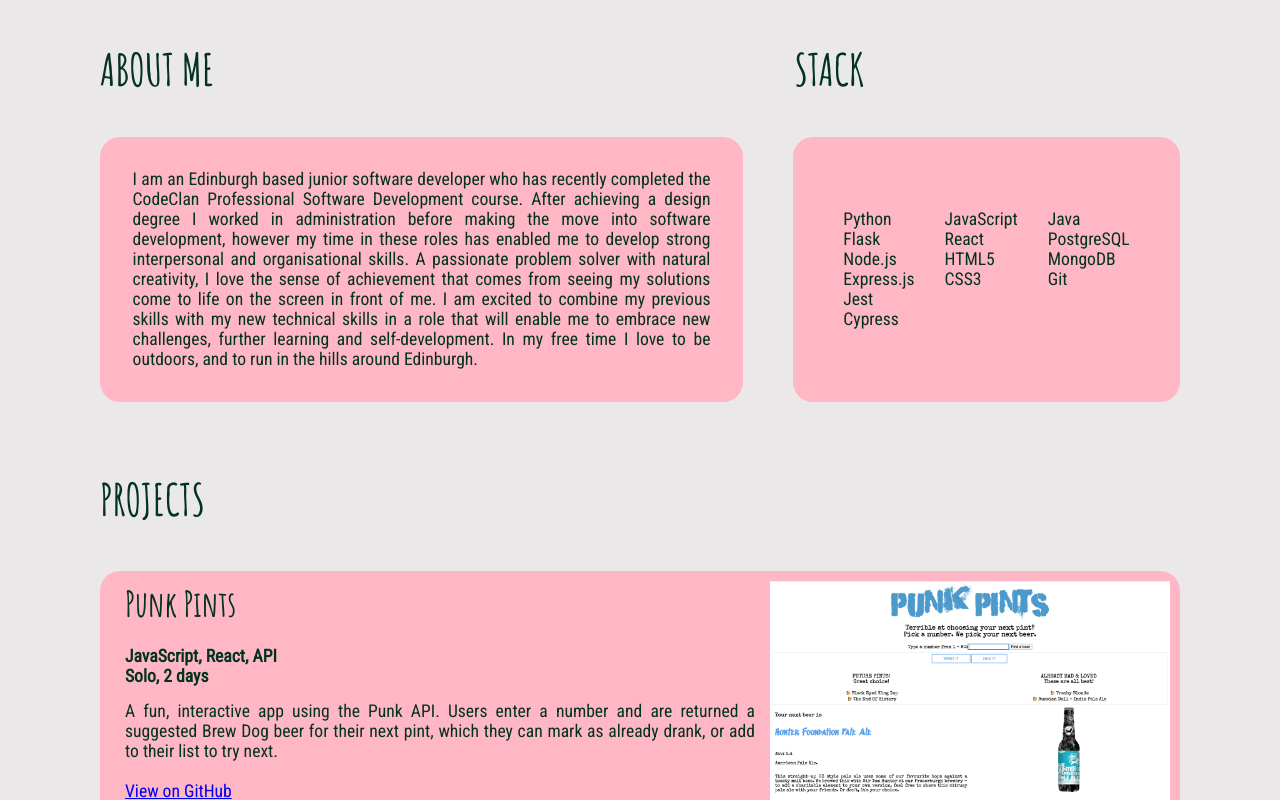
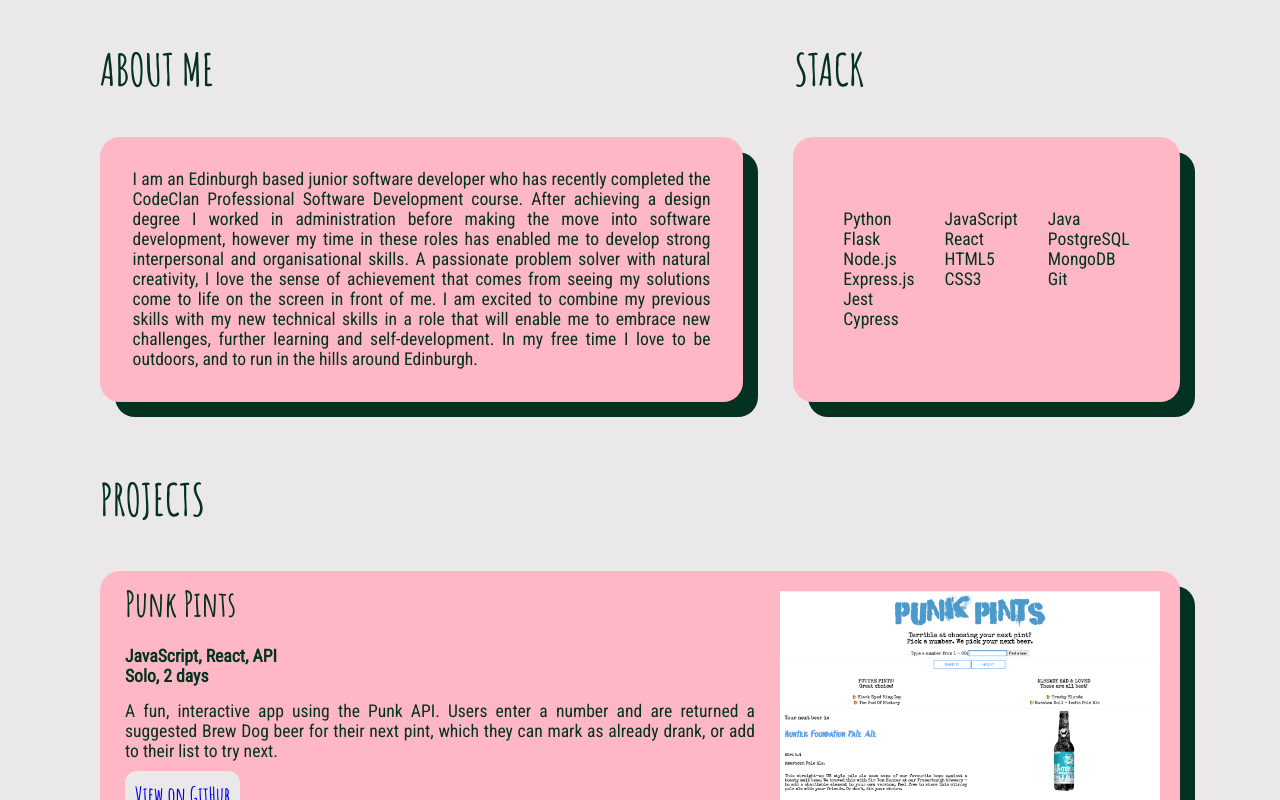
Before and after one commit to charbroadley/portfolio, a React (Create React App) app: page / in a window 1280 px wide. Shown: the part 180-980 px from the top of the page. Built offline with nearby package versions, Linux system fonts and the light colour scheme.

Commit message:
working an exciting buttons

```diff
--- a/src/components/Project2.js
+++ b/src/components/Project2.js
@@ -11,7 +11,7 @@ const Project2 = () => {
                 <p>
                     A fun, interactive app using the Punk API. Users enter a number and are returned a suggested Brew Dog beer for their next pint, which they can mark as already drank, or add to their list to try next.
                     <br/><br/>
-                    <a href="https://github.com/charbroadley/punk_pints">View on GitHub</a>
+                    <a className="github-link" href="https://github.com/charbroadley/punk_pints">View on GitHub</a>
                 </p>
             </div>
             <img className="project-image" src={punkPintsScreengrab} alt="screengrab of Punk Pints app"></img>
--- a/src/index.css
+++ b/src/index.css
@@ -201,8 +201,8 @@
 }
 
 
+/* CSS FOR TABLETS 769px - 1079px */
 
-/* CSS FOR TABLETS 769px - 1079px */
 
 /* CSS FOR DESKTOP COMPUTERS */
 @media (min-width: 1080px) {
@@ -276,6 +276,7 @@
         border-radius: 20px;
         margin: 25px 25px 25px 100px;
         /* top, right, bottom, left */
+        box-shadow: 15px 15px #033220;
         grid-area: textbox1;
         display: flex;
         align-items: center;
@@ -297,6 +298,7 @@
         background-color: #FFB7C6;
         border-radius: 20px;
         margin: 25px 100px 25px 25px;
+        box-shadow: 15px 15px #033220;
         grid-area: textbox2;
         display: flex;
         align-items: center;
@@ -327,10 +329,11 @@
     .project {
         background-color: #FFB7C6;
         border-radius: 20px;
+        box-shadow: 15px 15px #033220;
         display: flex;
         flex-wrap: wrap;
         padding: 10px;
-        margin-bottom: 20px;
+        margin-bottom: 40px;
     }
 
     /* INDIVIDUAL PROJECTS */
@@ -362,15 +365,32 @@
     .project-description p {
         text-align: justify;
         padding-left: 15px;
+        padding-bottom: 25px;
     }
 
     .project-image {
         width: 400px;
         /* height: 200px; */
+        padding: 10px;
         grid-area: project-image;
         display: flex;
         align-items: center;
         justify-content: center;
+    }
+
+    .github-link {
+        text-decoration: none;
+        font-family: 'Amatic SC', sans-serif;
+        font-size: 1.25em;
+        background-color: #ebe8ea;
+        border-radius: 12px;
+        /* box-shadow: 7px 7px #033220; */
+        padding: 10px;
+    }
+
+    .github-link:hover {
+        /* background-color: red; */
+        box-shadow: 7px 7px #033220;
     }
 
     /* CONTACT */
```
